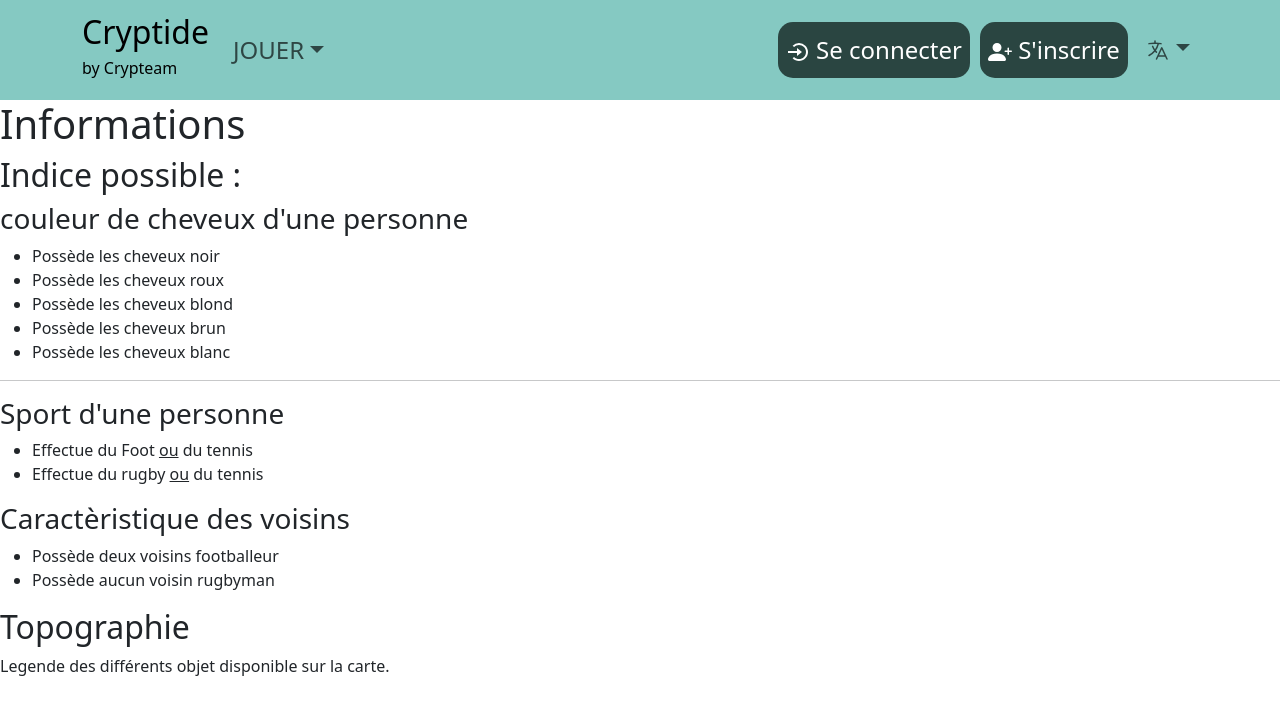
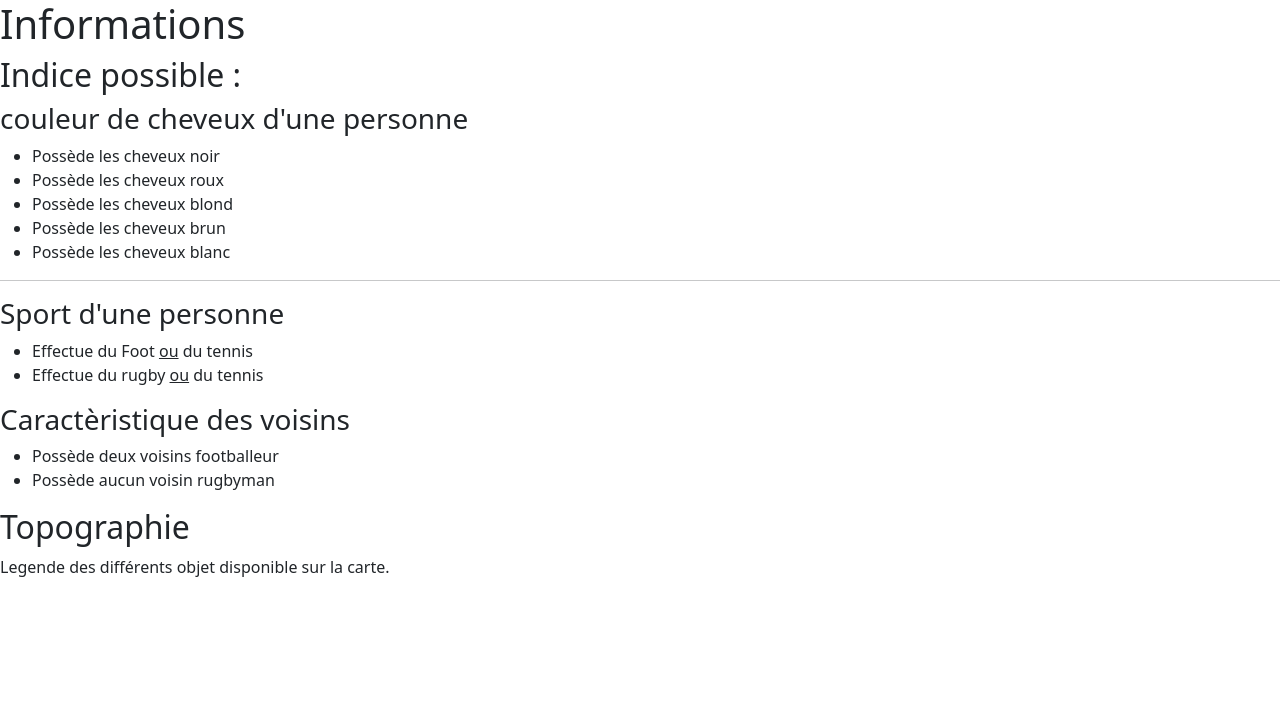
Before and after one commit to PiR194/Cryptid, a React (Create React App) app in the folder cryptide_project/: page /info in a window 1280 px wide. Shown: the top 714 px of the page. Built offline with nearby package versions, Linux system fonts and the light colour scheme.

Commit message:
ajout de la possibilité d'affiché la bar de navigation seulement sur les page de notre choix. :zap:

```diff
--- a/cryptide_project/src/App.tsx
+++ b/cryptide_project/src/App.tsx
@@ -18,7 +18,7 @@ import InfoPage from './Pages/InfoPage';
 import AppNavbar from './Components/NavBar';
 
 /* nav */
-import { BrowserRouter, Route, Routes } from "react-router-dom";
+import { BrowserRouter, Route, Routes, useLocation } from "react-router-dom";
 
 /* Style */
 import './App.css';
@@ -46,6 +46,11 @@ function App() {
     setLocale(newLocale);
   };
 
+
+  //const location = useLocation();
+  const hasNavbarVisible = ["/", "/login", "/signup", "/play", "/lobby", "/endgame"].includes(window.location.pathname);
+
+
   return (
   // <div className="App">
   //   <header className="App-header">
@@ -56,7 +61,8 @@ function App() {
   //@ts-ignore
   <IntlProvider locale={locale} messages={messages[locale]}>
     <BrowserRouter>
-      <AppNavbar changeLocale={changeLocale} />
+      {/* <AppNavbar changeLocale={changeLocale} /> */}
+      {hasNavbarVisible && <AppNavbar changeLocale={changeLocale} />}
       <Routes>
         <Route path="/" element={<Home />} />
         <Route path="/login" element={<Login />} />
```
